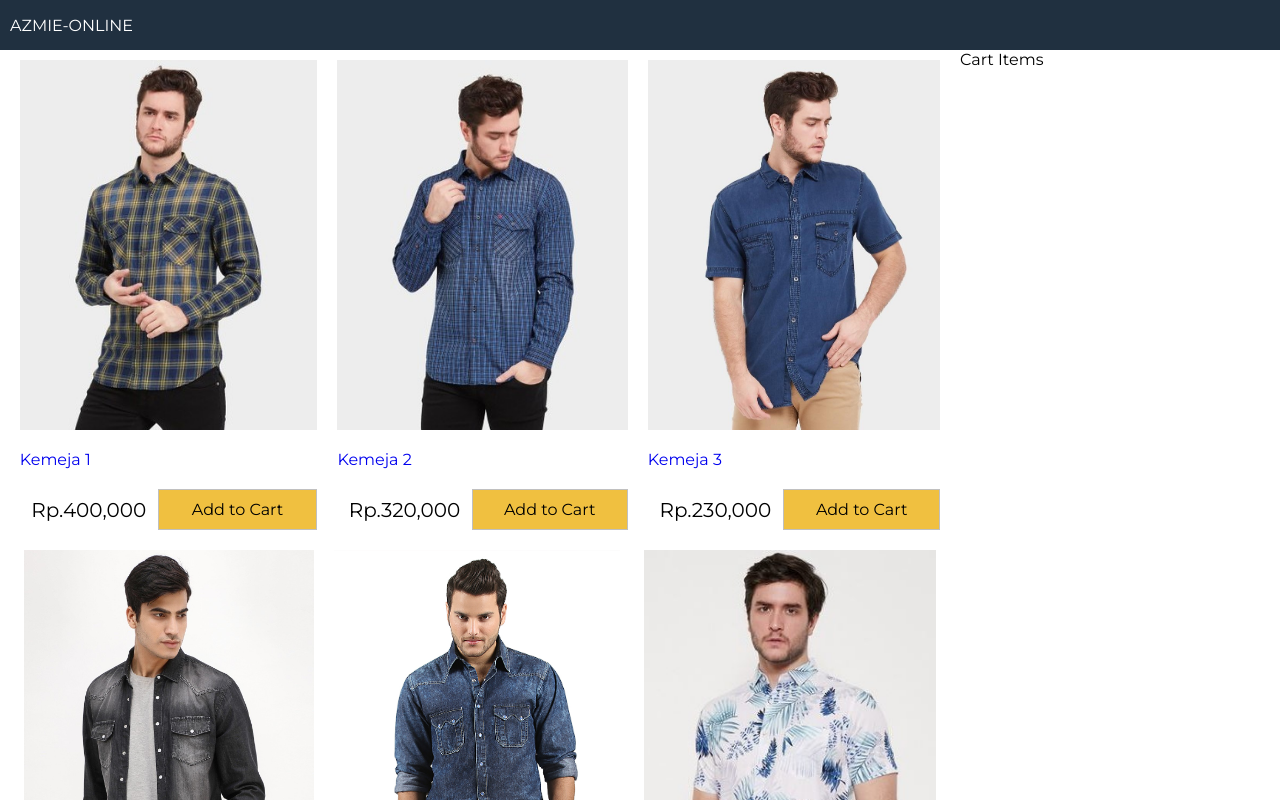
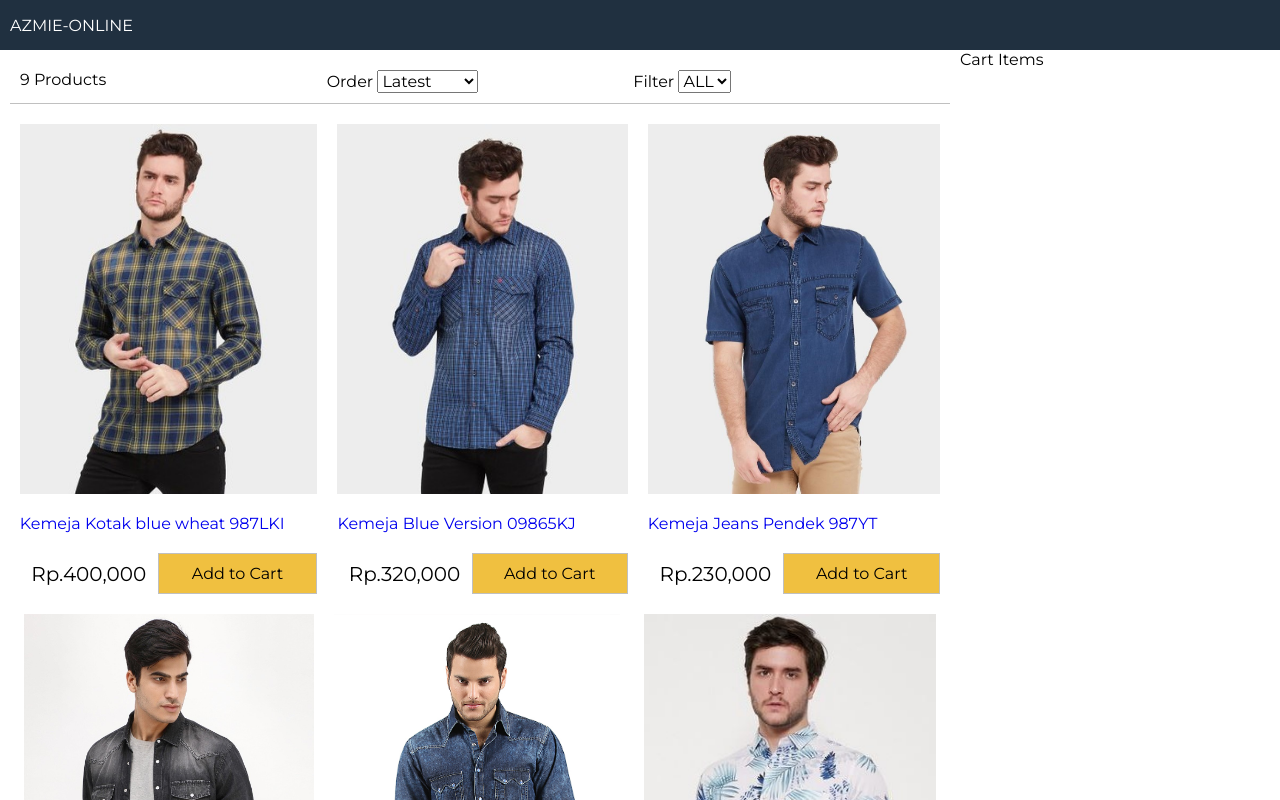
Before and after one commit to syukrontanzilah/e-commerse-tokobaju-online, a React (Create React App) app: page / in a window 1280 px wide. Shown: the top 800 px of the page. Built offline with nearby package versions, Linux system fonts and the light colour scheme.

Commit message:
filter data size product

```diff
--- a/src/App.js
+++ b/src/App.js
@@ -1,6 +1,7 @@
 import React, { Component } from 'react';
 import data from './data.json'
 import Products from './components/Products.js';
+import Filter from './components/Filter.js';
 
 
 class App extends Component {
@@ -12,6 +13,26 @@
       sort: "",
     }
   }
+  sortProducts = (event) => {
+    console.log(event.target.value);
+
+  }
+  filterProducts=(event)=> {
+    console.log(event.target.value);
+    if (event.target.value === "") {
+      this.setState({
+        size: event.target.value,
+        products: data.products })
+    } else {
+      this.setState({
+        size: event.target.value,
+        products: data.products.filter(
+          (product) => product.availableSizes.indexOf(event.target.value) >= 0
+        ),
+      })
+    }
+
+  }
   render() {
     return (
       <div className="grid-container">
@@ -21,7 +42,13 @@
         <main>
           <div className="content">
             <div className="main">
-             <Products products={this.state.products}></Products>
+              <Filter count={this.state.products.length}
+                size={this.state.size}
+                sort={this.state.sort}
+                filterProducts={this.filterProducts}
+                sortProducts={this.sortProducts}
+              ></Filter>
+              <Products products={this.state.products}></Products>
             </div>
             <div className="sidebar">
               Cart Items
--- /dev/null
+++ b/src/components/Filter.js
@@ -0,0 +1,33 @@
+import React, { Component } from 'react'
+
+export default class Filter extends Component {
+    render() {
+        return (
+            <div className="filter">
+                <div className="filter-result">{this.props.count} Products</div>
+                <div className="filter-sort">Order{" "}
+                <select
+                value={this.props.size}
+                onChange={this.props.sortProducts}>
+                        <option>Latest</option>
+                        <option value="lowest">Termurah</option>
+                        <option value="highest">Termahal</option>
+                </select>
+                </div>
+                <div className="filter-size">
+                    Filter{" "}
+                    <select
+                    value={this.props.size}
+                    onChange={this.props.filterProducts}>
+                        <option value="ALL">ALL</option>
+                        <option value="S">S</option>
+                        <option value="M">M</option>
+                        <option value="L">L</option>
+                        <option value="XL">XL</option>
+                        <option value="XXL">XXL</option>
+                    </select>
+                </div>
+            </div>
+        )
+    }
+}
--- a/src/data.json
+++ b/src/data.json
@@ -2,7 +2,7 @@
     "products": [
         {
             "_id":"kemeja1",
-            "title": "Kemeja 1",
+            "title": "Kemeja Kotak blue wheat 987LKI",
             "image": "/images/kemeja1.jpg",
             "description": "Kemeja bahan lembut kualitas terbaik",
             "price": 400000,
@@ -10,7 +10,7 @@
         },
         {
             "_id":"kemeja2",
-            "title": "Kemeja 2",
+            "title": "Kemeja Blue Version 09865KJ",
             "image": "/images/kemeja2.jpg",
             "description": "Kemeja buat santai bahan lembut kualitas terbaik",
             "price": 320000,
@@ -18,7 +18,7 @@
         },
         {
             "_id":"kemeja3",
-            "title": "Kemeja 3",
+            "title": "Kemeja Jeans Pendek 987YT",
             "image": "/images/kemeja3.jpg",
             "description": "Kemeja bahan lembut, adem, nyaman kualitas terbaik",
             "price": 230000,
--- a/src/index.css
+++ b/src/index.css
@@ -120,3 +120,16 @@
 .button.primary {
   background-color: #f0c040;
 }
+
+/* FILTER */
+.filter{
+  display: flex;
+  padding: 1rem;
+  margin: 1rem;
+  border-bottom: 0.1rem #c0c0c0 solid;
+  justify-content: space-between;
+}
+
+.filter div{
+  flex:1
+}
```
